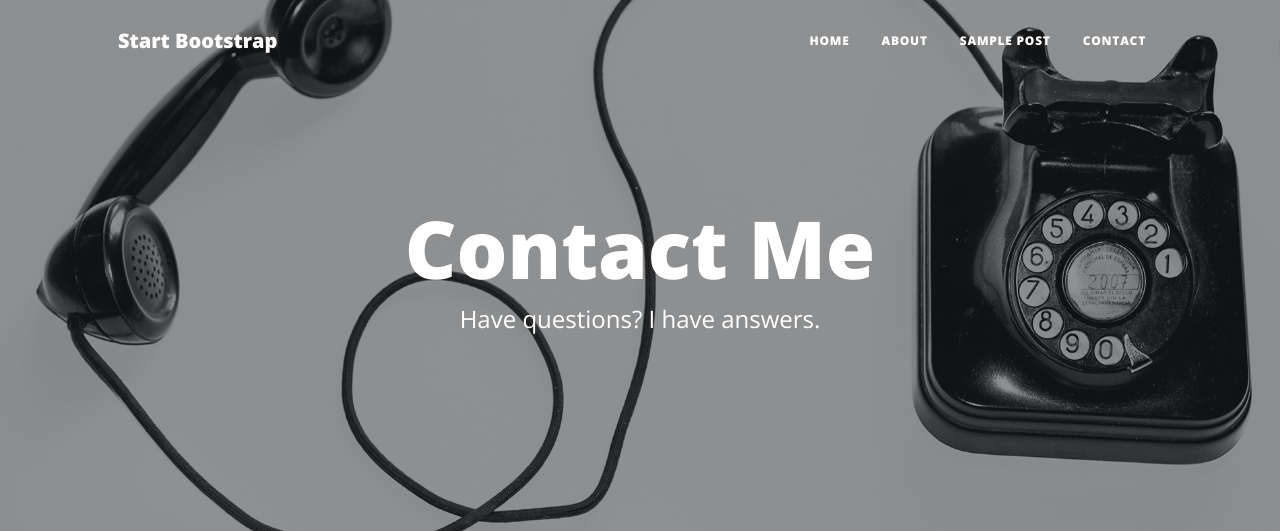
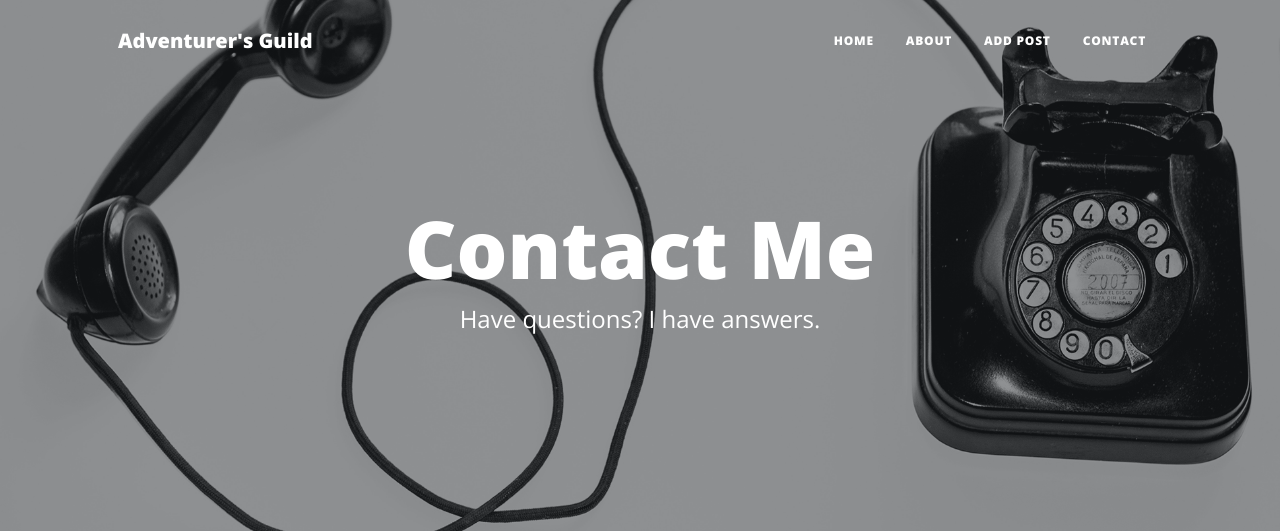
Before and after one commit to AnkitM18-tech/Blog-App, a Python web app: template templates/contact.html in a window 1280 px wide. Shown: the top 531 px of the page. Run offline with Jinja, Linux system fonts and the light colour scheme; the template is opened without the code that fills it, so the values that code supplies are empty; some libraries are stand-ins or nearby versions.

Commit message:
contact page modified

```diff
--- a/templates/contact.html
+++ b/templates/contact.html
@@ -5,7 +5,7 @@
         <meta name="viewport" content="width=device-width, initial-scale=1, shrink-to-fit=no" />
         <meta name="description" content="" />
         <meta name="author" content="" />
-        <title>Clean Blog - Start Bootstrap Theme</title>
+        <title>Adventurer's Guild</title>
         <link rel="icon" type="image/x-icon" href="{{ url_for('static', filename='favicon.ico') }}" />
         <!-- Font Awesome icons (free version)-->
         <script src="https://use.fontawesome.com/releases/v5.15.3/js/all.js" crossorigin="anonymous"></script>
@@ -19,7 +19,7 @@
         <!-- Navigation-->
         <nav class="navbar navbar-expand-lg navbar-light" id="mainNav">
             <div class="container px-4 px-lg-5">
-                <a class="navbar-brand" href="{{ url_for('index') }}">Start Bootstrap</a>
+                <a class="navbar-brand" href="{{ url_for('index') }}">Adventurer's Guild</a>
                 <button class="navbar-toggler" type="button" data-bs-toggle="collapse" data-bs-target="#navbarResponsive" aria-controls="navbarResponsive" aria-expanded="false" aria-label="Toggle navigation">
                     Menu
                     <i class="fas fa-bars"></i>
@@ -28,7 +28,7 @@
                     <ul class="navbar-nav ms-auto py-4 py-lg-0">
                         <li class="nav-item"><a class="nav-link px-lg-3 py-3 py-lg-4" href="{{ url_for('index') }}">Home</a></li>
                         <li class="nav-item"><a class="nav-link px-lg-3 py-3 py-lg-4" href="{{ url_for('about') }}">About</a></li>
-                        <li class="nav-item"><a class="nav-link px-lg-3 py-3 py-lg-4" href="{{ url_for('post') }}">Sample Post</a></li>
+                        <li class="nav-item"><a class="nav-link px-lg-3 py-3 py-lg-4" href="{{ url_for('add') }}">Add Post</a></li>
                         <li class="nav-item"><a class="nav-link px-lg-3 py-3 py-lg-4" href="{{ url_for('contact') }}">Contact</a></li>
                     </ul>
                 </div>
```
